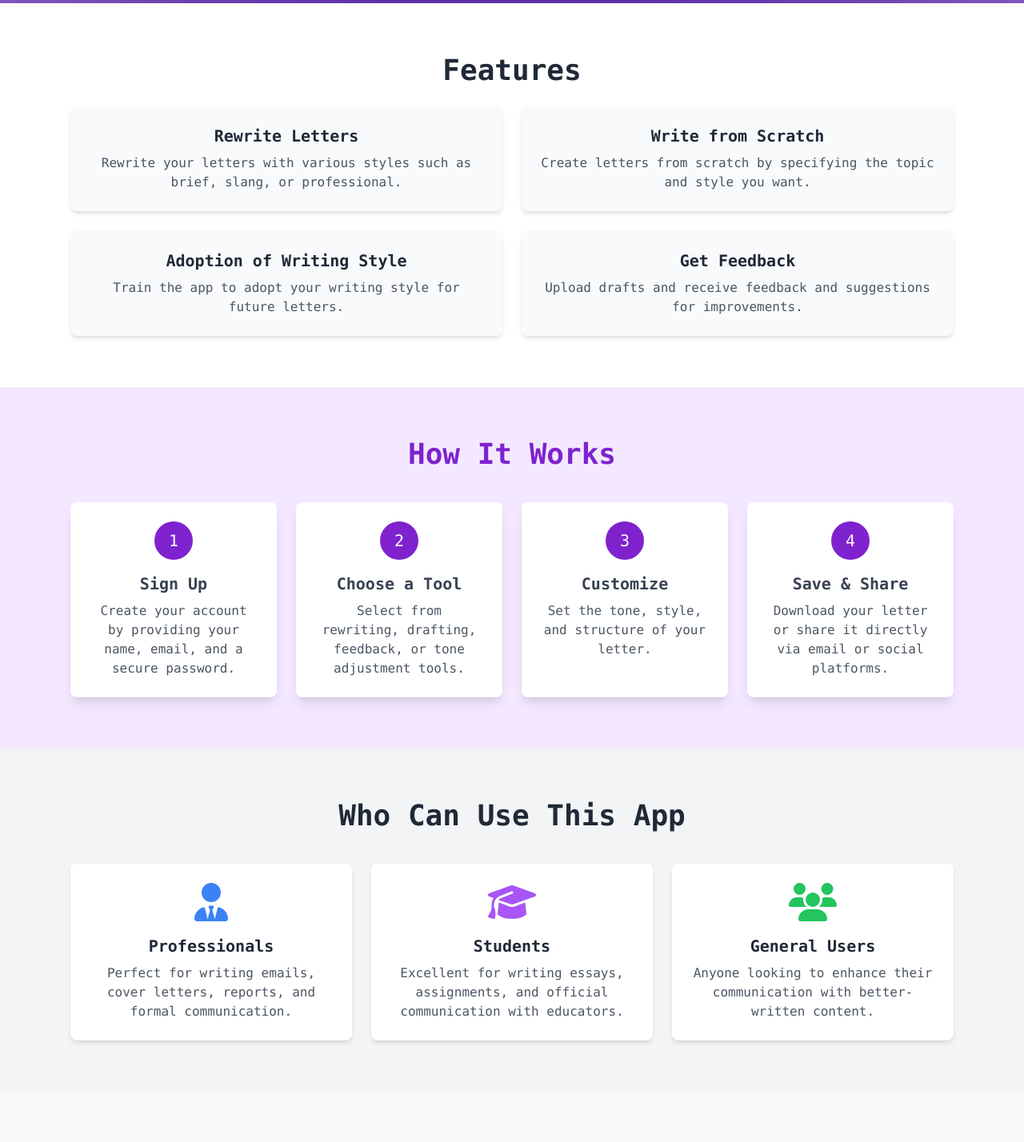
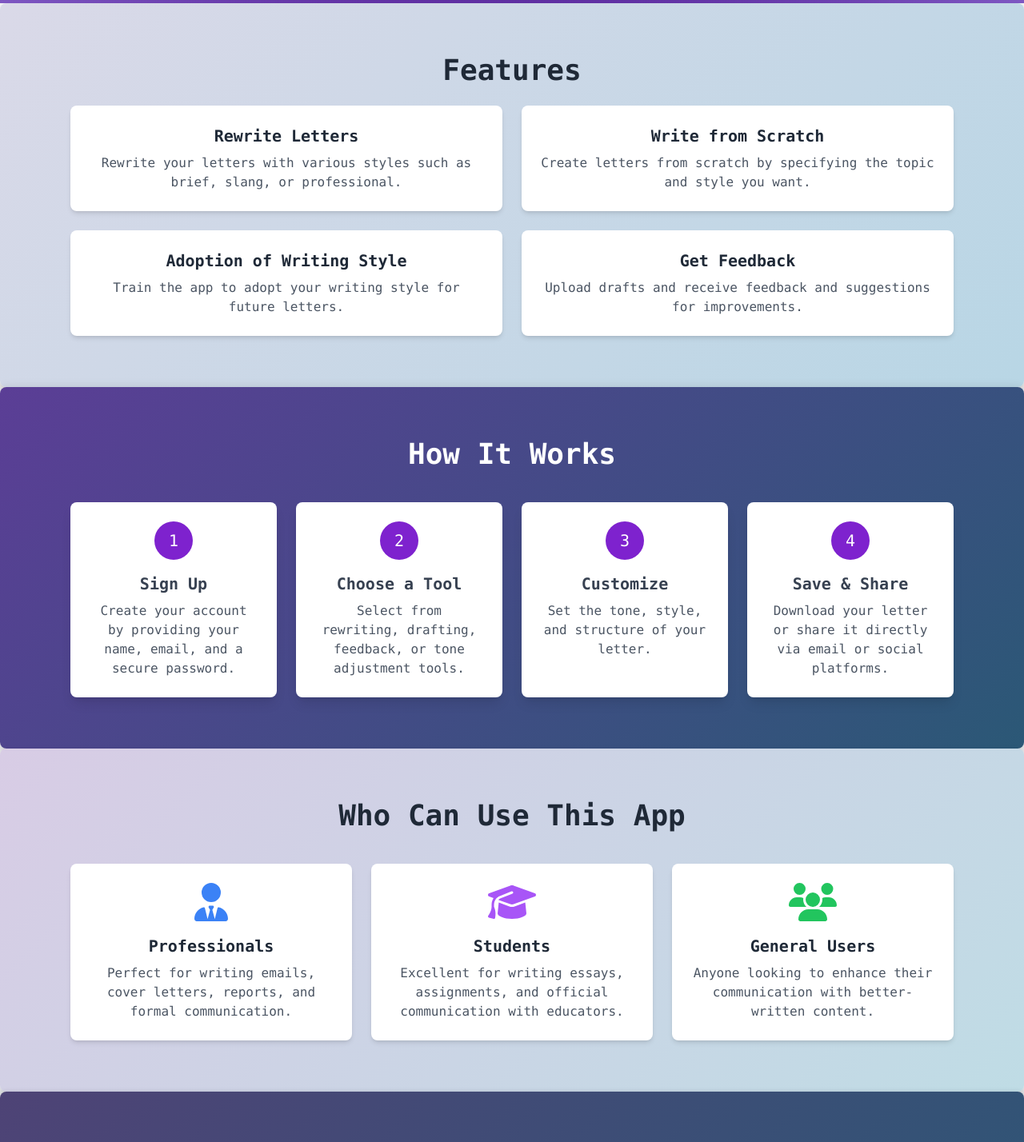
Before and after one commit to Kyk0/ULetter, a React (Create React App) app in the folder frontend/: page / in a window 1280 px wide. Shown: the part 700-2128 px from the top of the page at 80% size. Built offline with nearby package versions, Linux system fonts and the light colour scheme.

Commit message:
Home Page (updated)

```diff
--- a/frontend/src/components/Home.jsx
+++ b/frontend/src/components/Home.jsx
@@ -95,29 +95,35 @@ const Home = () => {
       </section>
 
       {/* Features Section */}
-      <section className="py-16 bg-white">
+<section
+  className="py-16 mx-auto w-full rounded-lg shadow-lg"
+  style={{
+    background: "linear-gradient(135deg, #DAD9E8, #B8D6E5)", // Soft gradient from pale lavender to light teal
+    boxShadow: "0 4px 10px rgba(0, 0, 0, 0.2)", // Subtle shadow for depth
+  }}
+>
   <div className="max-w-6xl mx-auto px-6 text-center">
     <h2 className="text-4xl font-bold text-gray-800 mb-6">Features</h2>
     <div className="grid grid-cols-1 md:grid-cols-2 gap-6">
-            <div className="bg-gray-50 p-6 rounded-lg shadow-md transform hover:scale-105 hover:shadow-lg transition duration-300">
+      <div className="bg-white p-6 rounded-lg shadow-md transform hover:scale-105 hover:shadow-lg transition duration-300">
         <h3 className="text-xl font-bold text-gray-800 mb-2">Rewrite Letters</h3>
         <p className="text-gray-600">
           Rewrite your letters with various styles such as brief, slang, or professional.
         </p>
       </div>
-            <div className="bg-gray-50 p-6 rounded-lg shadow-md transform hover:scale-105 hover:shadow-lg transition duration-300">
+      <div className="bg-white p-6 rounded-lg shadow-md transform hover:scale-105 hover:shadow-lg transition duration-300">
         <h3 className="text-xl font-bold text-gray-800 mb-2">Write from Scratch</h3>
         <p className="text-gray-600">
           Create letters from scratch by specifying the topic and style you want.
         </p>
       </div>
-            <div className="bg-gray-50 p-6 rounded-lg shadow-md transform hover:scale-105 hover:shadow-lg transition duration-300">
+      <div className="bg-white p-6 rounded-lg shadow-md transform hover:scale-105 hover:shadow-lg transition duration-300">
         <h3 className="text-xl font-bold text-gray-800 mb-2">Adoption of Writing Style</h3>
         <p className="text-gray-600">
           Train the app to adopt your writing style for future letters.
         </p>
       </div>
-            <div className="bg-gray-50 p-6 rounded-lg shadow-md transform hover:scale-105 hover:shadow-lg transition duration-300">
+      <div className="bg-white p-6 rounded-lg shadow-md transform hover:scale-105 hover:shadow-lg transition duration-300">
         <h3 className="text-xl font-bold text-gray-800 mb-2">Get Feedback</h3>
         <p className="text-gray-600">
           Upload drafts and receive feedback and suggestions for improvements.
@@ -127,44 +133,41 @@ const Home = () => {
   </div>
 </section>
 
+
 {/* How It Works Section */}
-      <section className="py-16 bg-purple-100">
+<section
+  className="py-16 mx-auto w-full rounded-lg shadow-lg"
+  style={{
+    background: "linear-gradient(135deg, #5B3E96, #2B5876)", // A blend of rich purple (#5B3E96) transitioning to deep teal (#2B5876)
+    boxShadow: "0 4px 15px rgba(0, 0, 0, 0.2)", // Subtle shadow for depth
+  }}
+>
   <div className="max-w-6xl mx-auto px-6">
-          <h2 className="text-4xl font-bold text-purple-700 text-center mb-10">
-            How It Works
-          </h2>
+    <h2 className="text-4xl font-bold text-white text-center mb-10">How It Works</h2>
     <div className="grid grid-cols-1 md:grid-cols-4 gap-6">
       <div className="bg-white shadow-lg rounded-lg p-6 transform hover:scale-105 hover:shadow-xl transition duration-300">
-              <div className="w-12 h-12 rounded-full bg-purple-700 text-white flex items-center justify-center text-xl mb-4 mx-auto">
-                1
-              </div>
+        <div className="w-12 h-12 rounded-full bg-purple-700 text-white flex items-center justify-center text-xl mb-4 mx-auto">1</div>
         <h3 className="text-xl font-bold text-gray-700 text-center mb-2">Sign Up</h3>
         <p className="text-gray-600 text-center">
           Create your account by providing your name, email, and a secure password.
         </p>
       </div>
       <div className="bg-white shadow-lg rounded-lg p-6 transform hover:scale-105 hover:shadow-xl transition duration-300">
-              <div className="w-12 h-12 rounded-full bg-purple-700 text-white flex items-center justify-center text-xl mb-4 mx-auto">
-                2
-              </div>
+        <div className="w-12 h-12 rounded-full bg-purple-700 text-white flex items-center justify-center text-xl mb-4 mx-auto">2</div>
         <h3 className="text-xl font-bold text-gray-700 text-center mb-2">Choose a Tool</h3>
         <p className="text-gray-600 text-center">
           Select from rewriting, drafting, feedback, or tone adjustment tools.
         </p>
       </div>
       <div className="bg-white shadow-lg rounded-lg p-6 transform hover:scale-105 hover:shadow-xl transition duration-300">
-              <div className="w-12 h-12 rounded-full bg-purple-700 text-white flex items-center justify-center text-xl mb-4 mx-auto">
-                3
-              </div>
+        <div className="w-12 h-12 rounded-full bg-purple-700 text-white flex items-center justify-center text-xl mb-4 mx-auto">3</div>
         <h3 className="text-xl font-bold text-gray-700 text-center mb-2">Customize</h3>
         <p className="text-gray-600 text-center">
           Set the tone, style, and structure of your letter.
         </p>
       </div>
       <div className="bg-white shadow-lg rounded-lg p-6 transform hover:scale-105 hover:shadow-xl transition duration-300">
-              <div className="w-12 h-12 rounded-full bg-purple-700 text-white flex items-center justify-center text-xl mb-4 mx-auto">
-                4
-              </div>
+        <div className="w-12 h-12 rounded-full bg-purple-700 text-white flex items-center justify-center text-xl mb-4 mx-auto">4</div>
         <h3 className="text-xl font-bold text-gray-700 text-center mb-2">Save & Share</h3>
         <p className="text-gray-600 text-center">
           Download your letter or share it directly via email or social platforms.
@@ -174,8 +177,17 @@ const Home = () => {
   </div>
 </section>
 
-      {/* Who Can Use Section */}
-      <section className="py-16 bg-gray-100">
+
+
+
+{/* Who Can Use This App */}
+<section
+  className="py-16 mx-auto w-full rounded-lg shadow-lg"
+  style={{
+    background: "linear-gradient(135deg, #D8CCE5, #BFDCE5)", // Lighter gradient from lavender to pale teal
+    boxShadow: "0 4px 10px rgba(0, 0, 0, 0.15)", // Subtle shadow for a softer look
+  }}
+>
   <div className="max-w-6xl mx-auto px-6 text-center">
     <h2 className="text-4xl font-bold text-gray-800 mb-10">Who Can Use This App</h2>
     <div className="grid grid-cols-1 md:grid-cols-3 gap-6">
@@ -213,10 +225,18 @@ const Home = () => {
   </div>
 </section>
 
+
 {/* Why Choose ULetter? */}
-      <section className="py-16 bg-gray-50">
-        <h2 className="text-4xl font-bold text-gray-800 mb-8 text-center">
-          <FontAwesomeIcon icon={faCheckCircle} className="text-purple-600 mr-3" />
+<section
+  className="py-16 mx-auto w-full rounded-lg shadow-lg"
+  style={{
+    background: "linear-gradient(135deg, #4E4376, #2B5876)", // Gradient from deep purple to dark blue
+    boxShadow: "0 4px 10px rgba(0, 0, 0, 0.3)", // Shadow
+  }}
+>
+  <div className="max-w-6xl mx-auto px-6 text-center">
+    <h2 className="text-4xl font-bold text-white mb-8 text-center">
+      <FontAwesomeIcon icon={faCheckCircle} className="text-purple-300 mr-3" />
       Why Choose ULetter?
     </h2>
     <div className="grid grid-cols-1 md:grid-cols-3 gap-8">
@@ -239,7 +259,9 @@ const Home = () => {
         </p>
       </div>
     </div>
+  </div>
 </section>
+
     </div>
   );
 };
```
Lines whose indentation alone changed are shown as unchanged.
